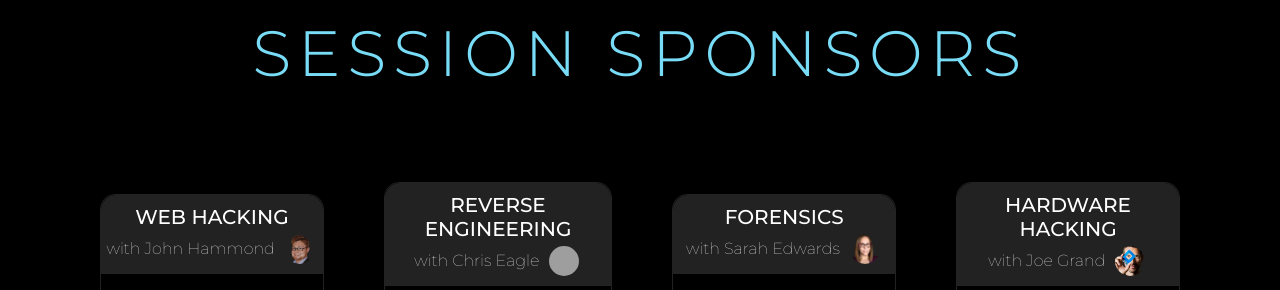
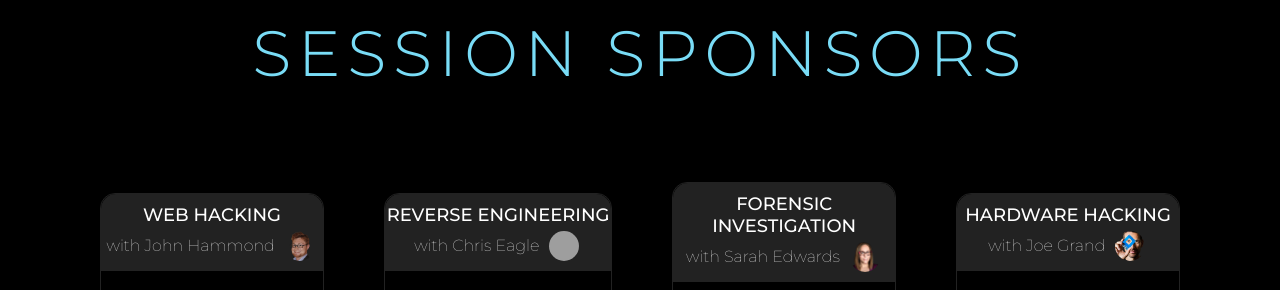
Before and after one commit to kernelcon/website-2021, a plain HTML site: page index.html in a window 1280 px wide. Shown: the part 3078-3368 px from the top of the page. Drawn offline with Linux system fonts and the light colour scheme; grey boxes are pictures that could not be loaded; a web font is replaced by a local one.

Commit message:
updating forensics title

```diff
--- a/index.html
+++ b/index.html
@@ -1077,7 +1077,7 @@
             </div>
           </div>
           <div class='session-box'>
-            <div class='session-box-heading'>Forensics
+            <div class='session-box-heading'>Forensic Investigation
               <p class='session-box-sub-heading'>with Sarah Edwards<label class='thumbnail thumb-se'></label></p>
             </div>
             <div class='session-box-logo'>
--- a/styles.css
+++ b/styles.css
@@ -1635,7 +1635,7 @@ button {
 }
 
 .session-box-heading {
-  font-size: 20px;
+  font-size: 18px;
   font-weight: 500;
   background-color: #222;
   color: #fff;
```
